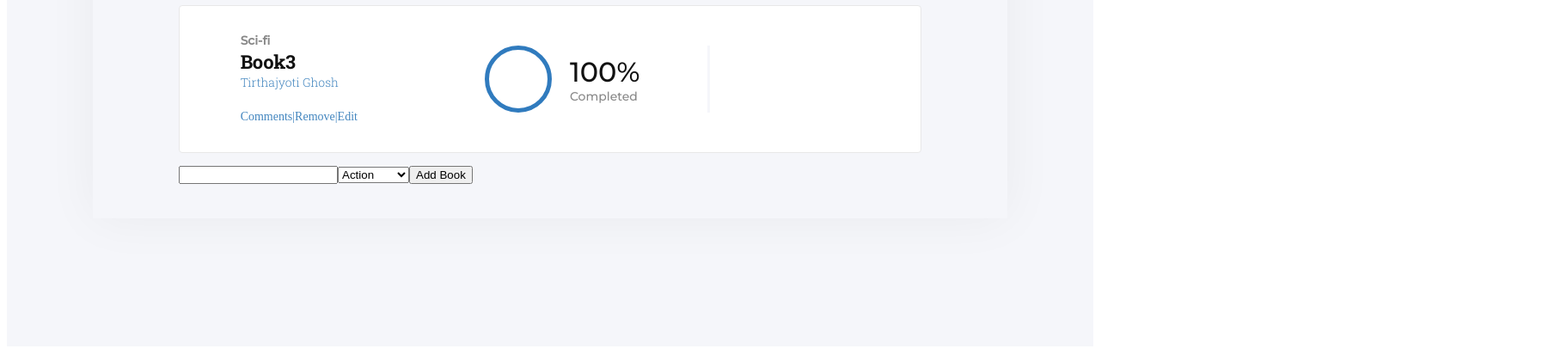
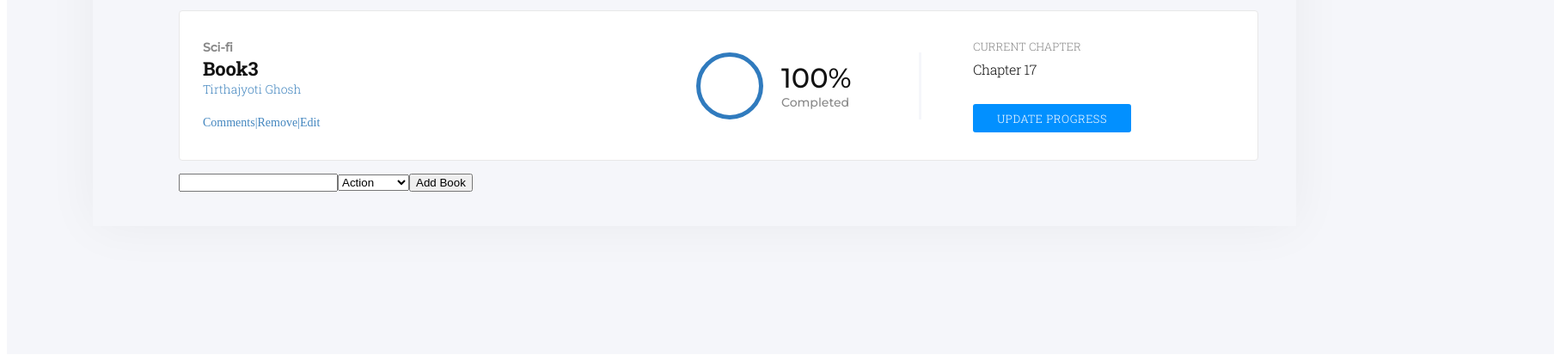
Before and after one commit to kubilaycaglayan/bookstore, a React app: page / in a window 1280 px wide. Shown: the part 691-1111 px from the top of the page at 86% size, 1808 px wide, since content can reach past the window. Built offline with nearby package versions, Linux system fonts and the light colour scheme.

Commit message:
Add style Chapter

```diff
--- a/src/components/Book.js
+++ b/src/components/Book.js
@@ -3,7 +3,7 @@ import React from 'react';
 import PropTypes from 'prop-types';
 
 const Book = ({ book, handleRemoveBook }) => {
-  const { id, title, category } = book;
+  const { title, category } = book;
 
   return (
     <div className="Book-Panel">
@@ -32,11 +32,16 @@ const Book = ({ book, handleRemoveBook }) => {
           <div className="Completed">Completed</div>
         </div>
       </div>
-      <div className="divider">
-
-      </div>
       <div className="chapter">
-
+        <div className="Current-Chapter">
+          CURRENT CHAPTER
+        </div>
+        <div className="Current-Lesson">
+          Chapter 17
+        </div>
+        <div className="Rectangle-2">
+          UPDATE PROGRESS
+        </div>
       </div>
 
     </div>
--- a/src/styles/style.sass
+++ b/src/styles/style.sass
@@ -43,9 +43,11 @@ $white: #fafafa
 
 body
   #root
+    width: 1600px
     padding: 149px 100px
     background-color: $pale-grey
     .panel-bg
+      width: 1400px
       border-radius: 4px
       box-shadow: 0 0 60px 0 rgba(0, 0, 0, 0.05)
       background-color: $white
@@ -78,7 +80,8 @@ body
         background-color: $pale-grey
         padding: 40px 100px
         .Book-Panel
-          @include flex-it($justify-content: space-around, $align-items: center)
+          @include flex-it($justify-content: space-between, $align-items: center)
+          width: 1200px
           margin-bottom: 15px
           padding: 32px 27px
           border-radius: 4px
@@ -129,6 +132,8 @@ body
           .completion
             border-right: $pale-grey 3px solid
             padding-right: 80px
+            margin-left: auto
+            margin-right: 60px
             @include flex-it($justify-content: space-around, $align-items: center)
             .Oval-2
               width: 68px
@@ -151,5 +156,36 @@ body
               font-size: 14px
               @include normalize()
               color: $black-three
-          .divider
           .chapter
+            margin-right: 120px
+            .Current-Chapter
+              width: 126px
+              height: 18px
+              opacity: 0.5
+              font-family: 'Roboto Slab'
+              font-size: 13px
+              font-weight: 300
+              color: $black-three
+              margin-bottom: 7px
+            .Current-Lesson
+              margin-bottom: 30px
+              width: 75px
+              height: 21px
+              font-family: 'Roboto Slab'
+              font-size: 16px
+              font-weight: 300
+              letter-spacing: -0.4px
+              color: $black-three
+            .Rectangle-2
+              @include flex-it($justify-content: center, $align-items: center)
+              flex-direction: column
+              width: 184px
+              height: 33px
+              border-radius: 3px
+              background-color: $azure
+              font-family: 'Roboto Slab'
+              font-size: 13px
+              font-weight: 300
+              letter-spacing: 0.5px
+              text-align: center
+              color: #ffffff
```
